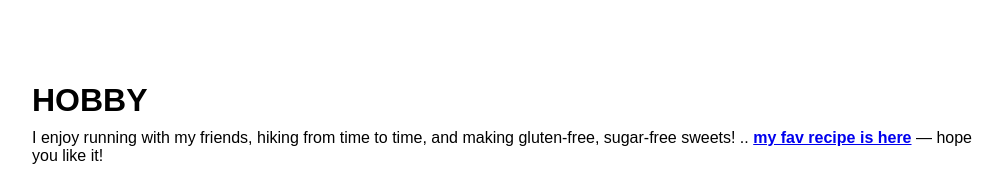
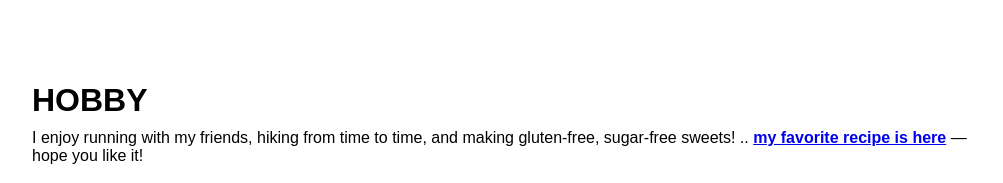
Before and after one commit to babussia/My-personal-website, a plain HTML site: page index.html in a window 1280 px wide. Shown: the part 1740-1923 px from the top of the page, without its empty margins (268-1271 px from the left). Drawn offline with Linux system fonts and the light colour scheme.

Commit message:
Update index.html

```diff
--- a/index.html
+++ b/index.html
@@ -96,7 +96,7 @@
             <section id="hobby">
                 <h2><strong>Hobby</strong></h2>
                 <p>I enjoy running with my friends, hiking from time to time, and making gluten-free, sugar-free sweets! ..
-                    <a href="recipe.html" id="recipeLink"><b>my fav recipe is here</b></a> — hope you like it!</p>
+                    <a href="recipe.html" id="recipeLink"><b>my favorite recipe is here</b></a> — hope you like it!</p>
                 <div class="image-grid">
                     <div class="image-item">
                         <img src="img/hobbies/IMG_8017.JPG" alt="Hobby Image 1">
```
